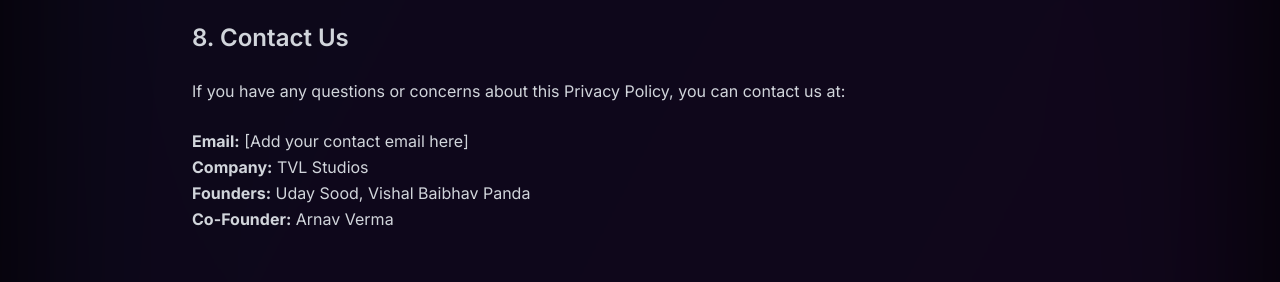
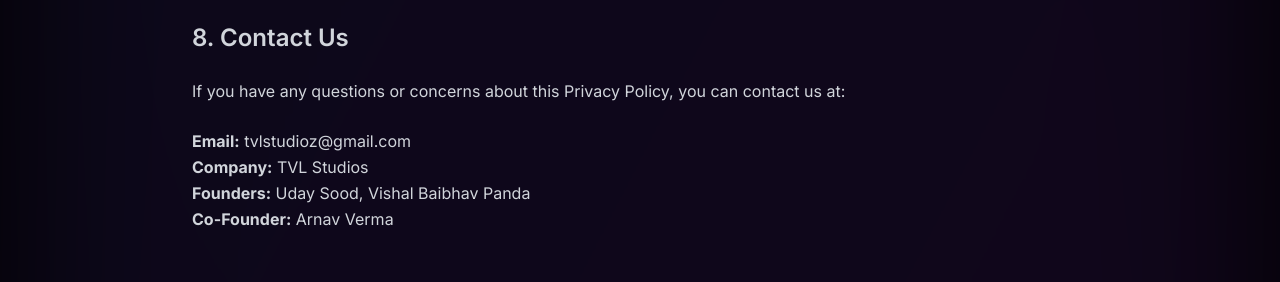
Before and after one commit to Umday-231105/tvlstudios, a Next.js app: page /privacy-policy in a window 1280 px wide. Shown: the part 1580-1862 px from the top of the page. Built offline with nearby package versions, Linux system fonts and the light colour scheme.

Commit message:
Update contact email in privacy policy

```diff
--- a/src/app/privacy-policy/page.jsx
+++ b/src/app/privacy-policy/page.jsx
@@ -224,7 +224,7 @@
             <h2 className="text-2xl font-semibold mt-10">8. Contact Us</h2>
             <p>If you have any questions or concerns about this Privacy Policy, you can contact us at:</p>
             <p>
-              <strong>Email:</strong> [Add your contact email here] <br />
+              <strong>Email:</strong> tvlstudioz@gmail.com <br />
               <strong>Company:</strong> TVL Studios <br />
               <strong>Founders:</strong> Uday Sood, Vishal Baibhav Panda <br />
               <strong>Co-Founder:</strong> Arnav Verma
```
